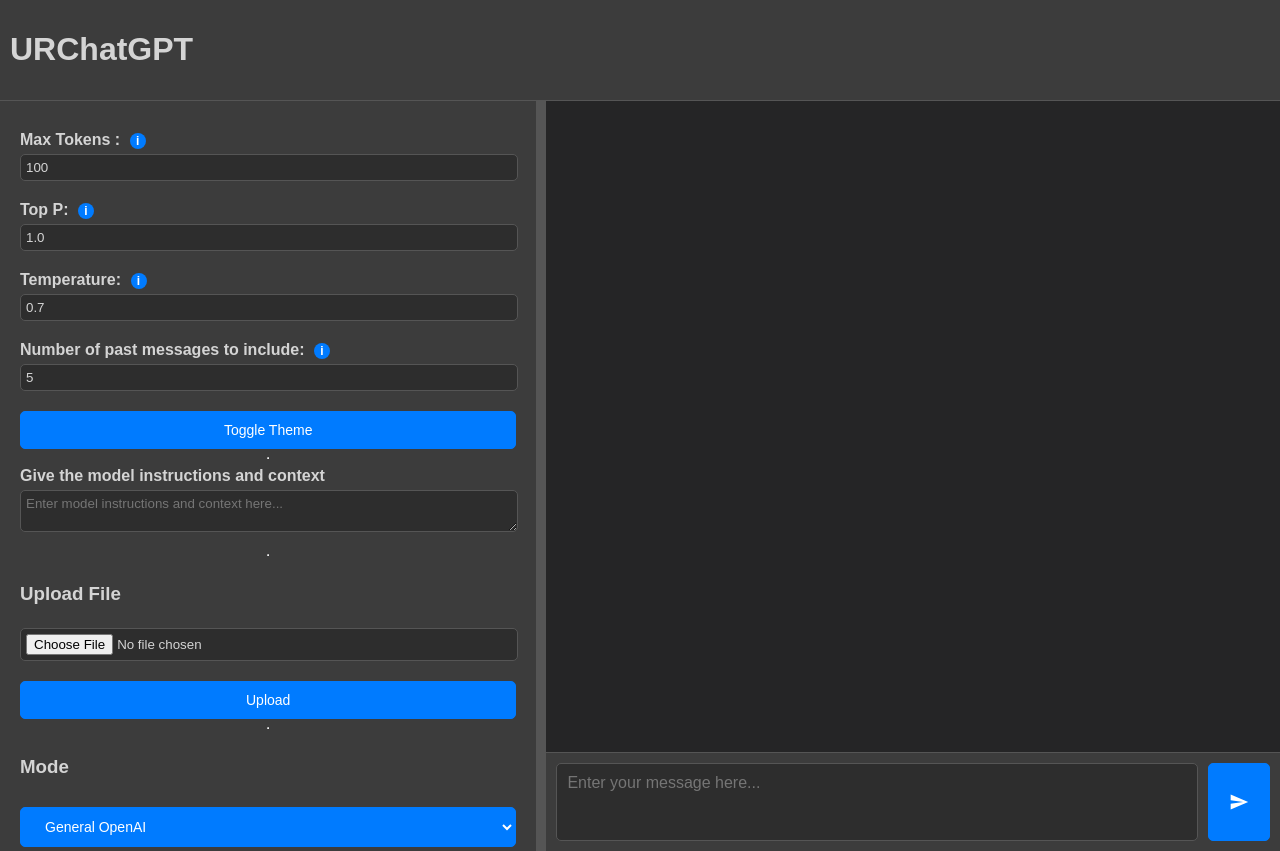
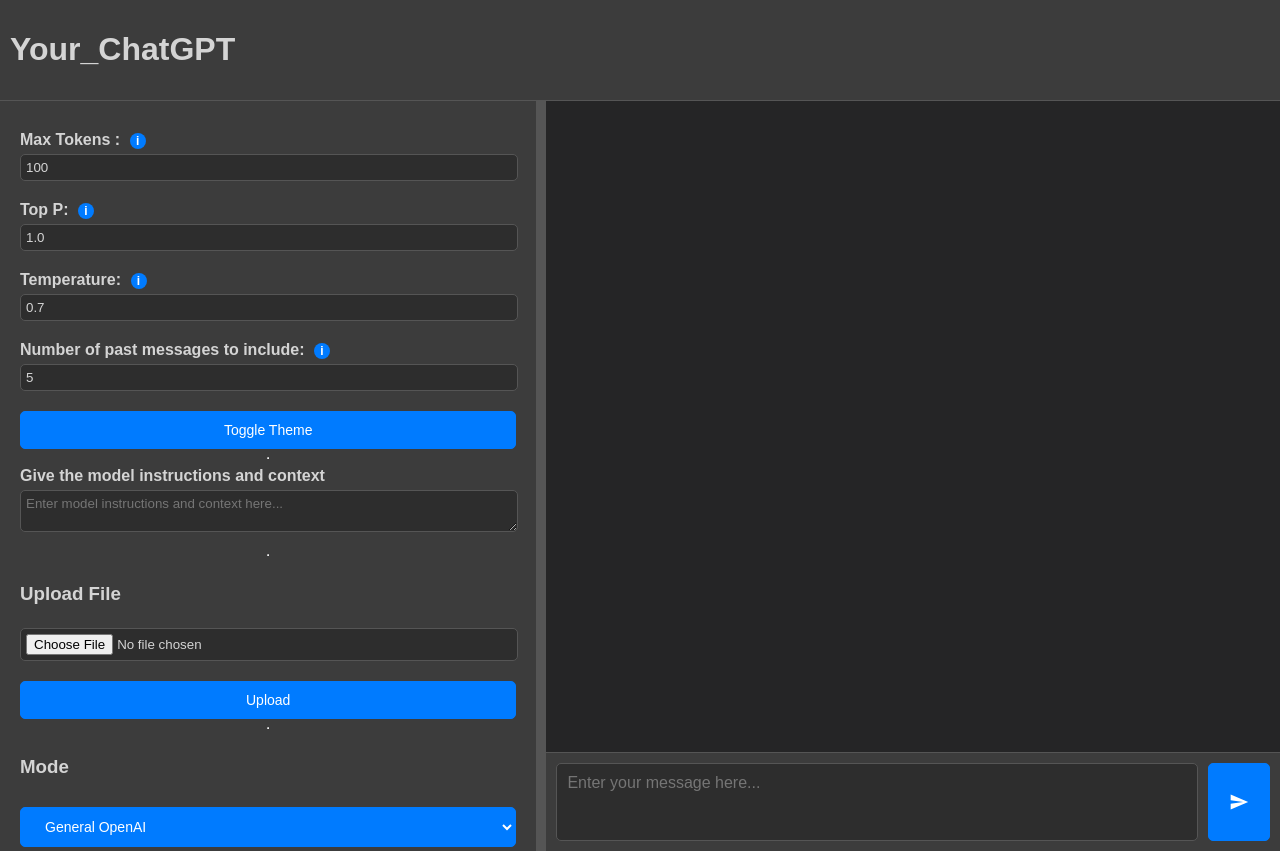
Before and after one commit to BSAqua/Azure_openai_with_customize_UI, a Flask app: page / in a window 1280 px wide. Run offline with Flask 3, Linux system fonts and the light colour scheme.

Commit message:
Update index.html

```diff
--- a/templates/index.html
+++ b/templates/index.html
@@ -3,12 +3,12 @@
 <head>
     <meta charset="UTF-8">
     <meta name="viewport" content="width=device-width, initial-scale=1.0">
-    <title>URChatGPT</title>
+    <title>Your_ChatGPT</title>
     <link rel="stylesheet" href="{{ url_for('static', filename='css/styles.css') }}">
 </head>
 <body class="dark-theme">
     <div class="header">
-        <h1>URChatGPT</h1>
+        <h1>Your_ChatGPT</h1>
     </div>
     <div class="container">
         <div class="settings" id="settings">
```
